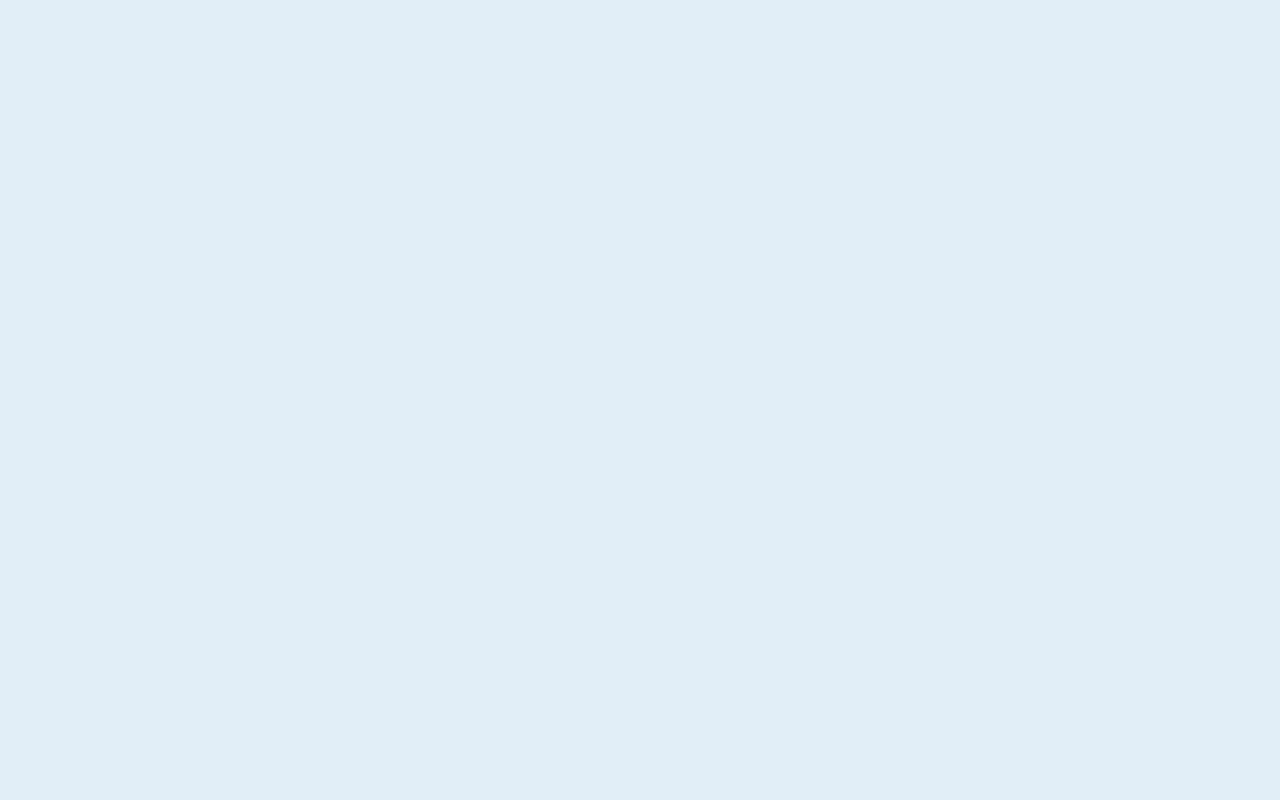
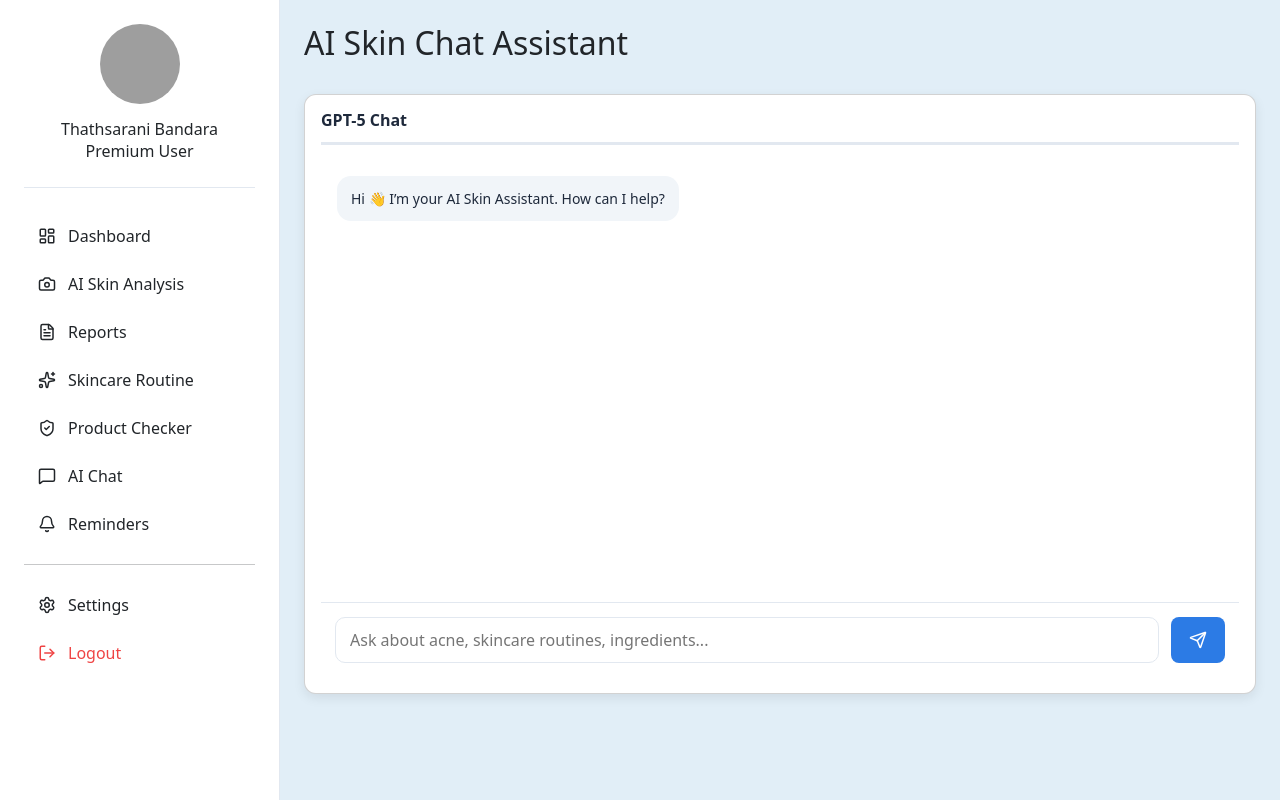
Before and after one commit to NimsaraVTA/SkinIQ---The-Final-Project, a React (Vite) app in the folder skinIQ/: page /ai-chat in a window 1280 px wide. Before the commit this address had no page. Built offline with nearby package versions, Linux system fonts and the light colour scheme; grey boxes are pictures that could not be loaded.

Commit message:
create AI chat assistant dashboard

```diff
--- a/skinIQ/src/SkinIQ.jsx
+++ b/skinIQ/src/SkinIQ.jsx
@@ -3,6 +3,7 @@ import { BrowserRouter as Router, Routes, Route } from 'react-router-dom';
 import Welcome from './components/pages/Welcome Page/Welcome';
 import AuthPage from './components/pages/Auth Page/AuthPage';
 import DashboardLayout from './components/pages/Dashboard Page/DashboardLayout';
+import AIChatLayout from "./components/pages/AIChatDashboard Page/AIChatLayout";
 
 const SkinIQ = () => {
   return (
@@ -11,6 +12,7 @@ const SkinIQ = () => {
         <Route path="/" element={<Welcome />} />
         <Route path="/auth" element={<AuthPage />} />
         <Route path="/dashboard" element={<DashboardLayout />} />
+        <Route path="/ai-chat" element={<AIChatLayout />} />
       </Routes>
     </Router>
   );
--- a/skinIQ/src/components/molecules/SideBar/Sidebar.jsx
+++ b/skinIQ/src/components/molecules/SideBar/Sidebar.jsx
@@ -44,7 +44,9 @@ const Sidebar = ({ isOpen, onClose }) => {
         <li><FileText size={18} /> Reports</li>
         <li><Sparkles size={18} /> Skincare Routine</li>
         <li><ShieldCheck size={18} /> Product Checker</li>
-        <li><MessageSquare size={18} /> AI Chat</li>
+        <li onClick={() => navigate("/ai-chat")}>
+          <MessageSquare size={18} /> AI Chat
+        </li>
         <li><Bell size={18} /> Reminders</li>
 
         <hr />
--- /dev/null
+++ b/skinIQ/src/components/pages/AIChatDashboard Page/AIChat.css
@@ -0,0 +1,47 @@
+.chat-dashboard-card {
+  height: 600px;
+  display: flex;
+  flex-direction: column;
+}
+
+.chat-scroll-area {
+  flex: 1;
+  overflow-y: auto;
+  padding: 16px;
+  display: flex;
+  flex-direction: column;
+  gap: 12px;
+}
+
+.chat-message {
+  max-width: 75%;
+  padding: 12px 14px;
+  border-radius: 14px;
+  font-size: 14px;
+}
+
+.chat-message.user {
+  align-self: flex-end;
+  background: #2c7be5;
+  color: #fff;
+}
+
+.chat-message.assistant {
+  align-self: flex-start;
+  background: #f1f5f9;
+  color: #1e293b;
+}
+
+.chat-input-area {
+  display: flex;
+  gap: 12px;
+  padding: 14px;
+  border-top: 1px solid #e2e8f0;
+}
+
+.chat-input-area input {
+  flex: 1;
+  border-radius: 10px;
+  border: 1px solid #e2e8f0;
+  padding: 10px 14px;
+}
--- /dev/null
+++ b/skinIQ/src/components/pages/AIChatDashboard Page/AIChatDashboard.jsx
@@ -0,0 +1,56 @@
+import React, { useState } from "react";
+import Card from "../../atoms/Card/Card";
+import Button from "../../atoms/Button/Button";
+import { Send } from "lucide-react";
+import "./AIChat.css";
+
+const AIChatDashboard = () => {
+  const [messages, setMessages] = useState([
+    { role: "assistant", text: "Hi 👋 I’m your AI Skin Assistant. How can I help?" }
+  ]);
+  const [input, setInput] = useState("");
+
+  const handleSend = () => {
+    if (!input.trim()) return;
+
+    setMessages(prev => [...prev, { role: "user", text: input }]);
+    setInput("");
+  };
+
+  return (
+    <>
+      <div className="dashboard-content">
+        <div className="d-flex justify-content-between align-items-center mb-4">
+          <h2>AI Skin Chat Assistant</h2>
+        </div>
+
+        <Card className="chat-dashboard-card">
+          <h5 className="card-title-bordered">GPT-5 Chat</h5>
+
+          <div className="chat-scroll-area">
+            {messages.map((msg, i) => (
+              <div key={i} className={`chat-message ${msg.role}`}>
+                {msg.text}
+              </div>
+            ))}
+          </div>
+
+          <div className="chat-input-area">
+            <input
+              type="text"
+              placeholder="Ask about acne, skincare routines, ingredients..."
+              value={input}
+              onChange={(e) => setInput(e.target.value)}
+              onKeyDown={(e) => e.key === "Enter" && handleSend()}
+            />
+            <Button variant="primary" onClick={handleSend}>
+              <Send size={18} />
+            </Button>
+          </div>
+        </Card>
+      </div>
+    </>
+  );
+};
+
+export default AIChatDashboard;
--- /dev/null
+++ b/skinIQ/src/components/pages/AIChatDashboard Page/AIChatLayout.jsx
@@ -0,0 +1,30 @@
+import React, { useState } from "react";
+import Sidebar from "../../molecules/SideBar/Sidebar";
+import Topbar from "../../molecules/Topbar/Topbar";
+import AIChatDashboard from "./AIChatDashboard";
+
+const AIChatLayout = () => {
+  const [sidebarOpen, setSidebarOpen] = useState(false);
+
+  return (
+    <div className="dashboard-container">
+      <Sidebar isOpen={sidebarOpen} onClose={() => setSidebarOpen(false)} />
+
+      <div className="dashboard-main-wrapper">
+        <Topbar onMenuClick={() => setSidebarOpen(true)} />
+        <main className="dashboard-main">
+          <AIChatDashboard />
+        </main>
+      </div>
+
+      {sidebarOpen && (
+        <div
+          className="sidebar-overlay"
+          onClick={() => setSidebarOpen(false)}
+        />
+      )}
+    </div>
+  );
+};
+
+export default AIChatLayout;
```
